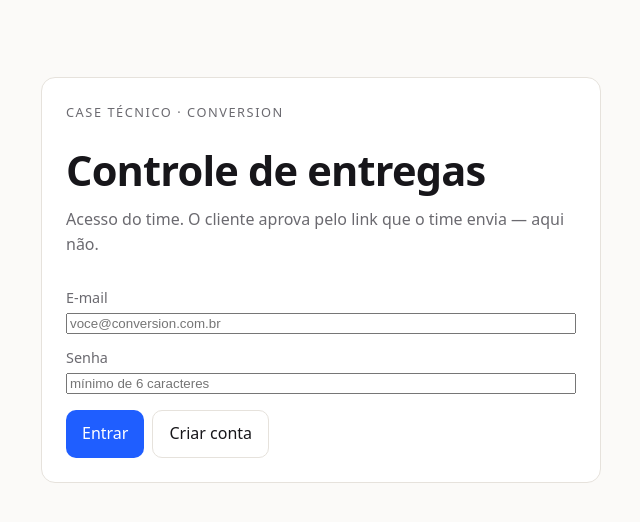
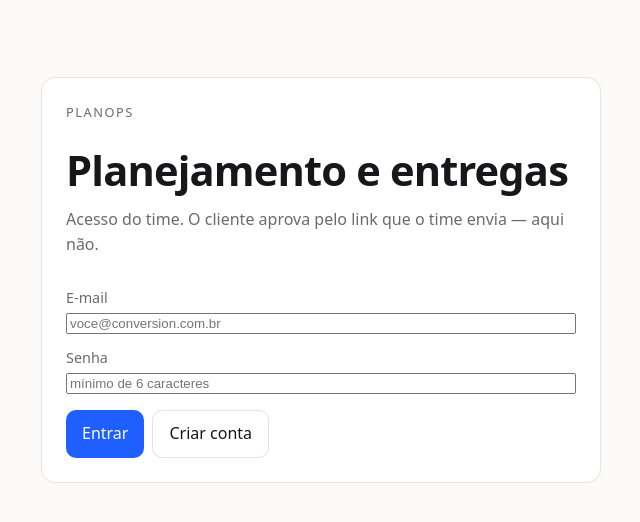
Before and after one commit to fsemeneze/Case_tecnico_Conversion, a Next.js app: page /login in a window 1280 px wide. Shown: the top 522 px of the page, without its empty margins (319-959 px from the left). Built offline with nearby package versions, Linux system fonts and the light colour scheme.

Commit message:
Renomeia app para PlanOps e adiciona plano de melhoria

```diff
--- a/app/entregas/nova/page.tsx
+++ b/app/entregas/nova/page.tsx
@@ -20,7 +20,7 @@ export default async function NovaEntrega({
     <main className="app">
       <header className="topo">
         <div>
-          <p className="eyebrow">Controle de entregas</p>
+          <p className="eyebrow">PlanOps</p>
           <h1>Nova entrega</h1>
         </div>
         <Link href="/entregas" className="botao secundario">
--- a/app/entregas/page.tsx
+++ b/app/entregas/page.tsx
@@ -71,7 +71,7 @@ export default async function ListaEntregas({
     <main className="app">
       <header className="topo">
         <div>
-          <p className="eyebrow">Controle de entregas · {user?.email}</p>
+          <p className="eyebrow">PlanOps · {user?.email}</p>
           <h1>Entregas</h1>
         </div>
         <div className="topo-acoes">
--- a/app/layout.tsx
+++ b/app/layout.tsx
@@ -2,9 +2,9 @@ import type { Metadata } from "next";
 import "./globals.css";
 
 export const metadata: Metadata = {
-  title: "Entregas — Conversion | Case técnico",
+  title: "PlanOps — Planejamento e entregas",
   description:
-    "Controle de entregas da Conversion: da planilha ao app. Diagnóstico dos dados e evolução do produto.",
+    "PlanOps: planejamento e controle de entregas, com aprovação do cliente em duas etapas.",
 };
 
 export default function RootLayout({
--- a/app/login/page.tsx
+++ b/app/login/page.tsx
@@ -61,8 +61,8 @@ export default function PaginaLogin() {
   return (
     <main className="login">
       <form onSubmit={entrar} className="cartao-form">
-        <p className="eyebrow">Case técnico · Conversion</p>
-        <h1>Controle de entregas</h1>
+        <p className="eyebrow">PlanOps</p>
+        <h1>Planejamento e entregas</h1>
         <p className="muted">
           Acesso do time. O cliente aprova pelo link que o time envia — aqui não.
         </p>
--- a/package.json
+++ b/package.json
@@ -1,5 +1,5 @@
 {
-  "name": "conversion-entregas",
+  "name": "planops",
   "version": "0.1.0",
   "private": true,
   "scripts": {
```
Also changed, not shown: 1 other file (tests, documents, lock files or other folders).
